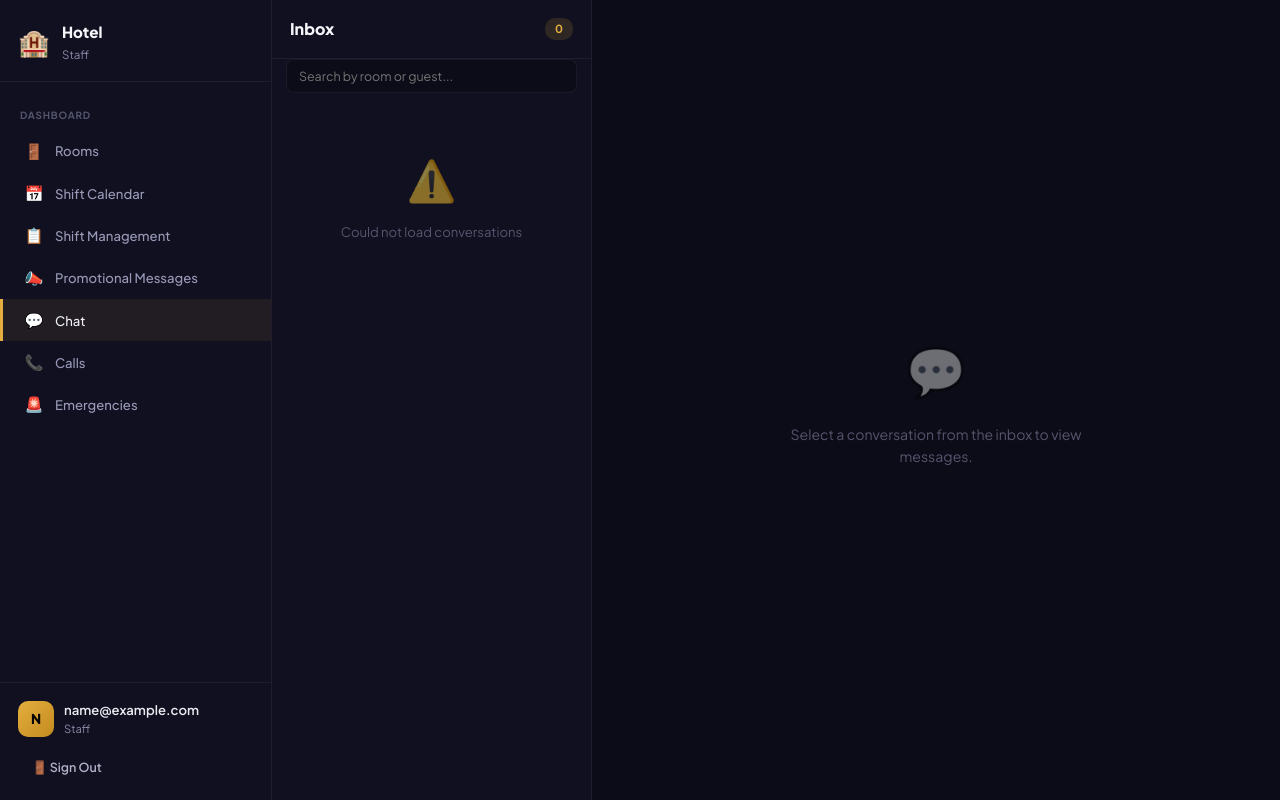
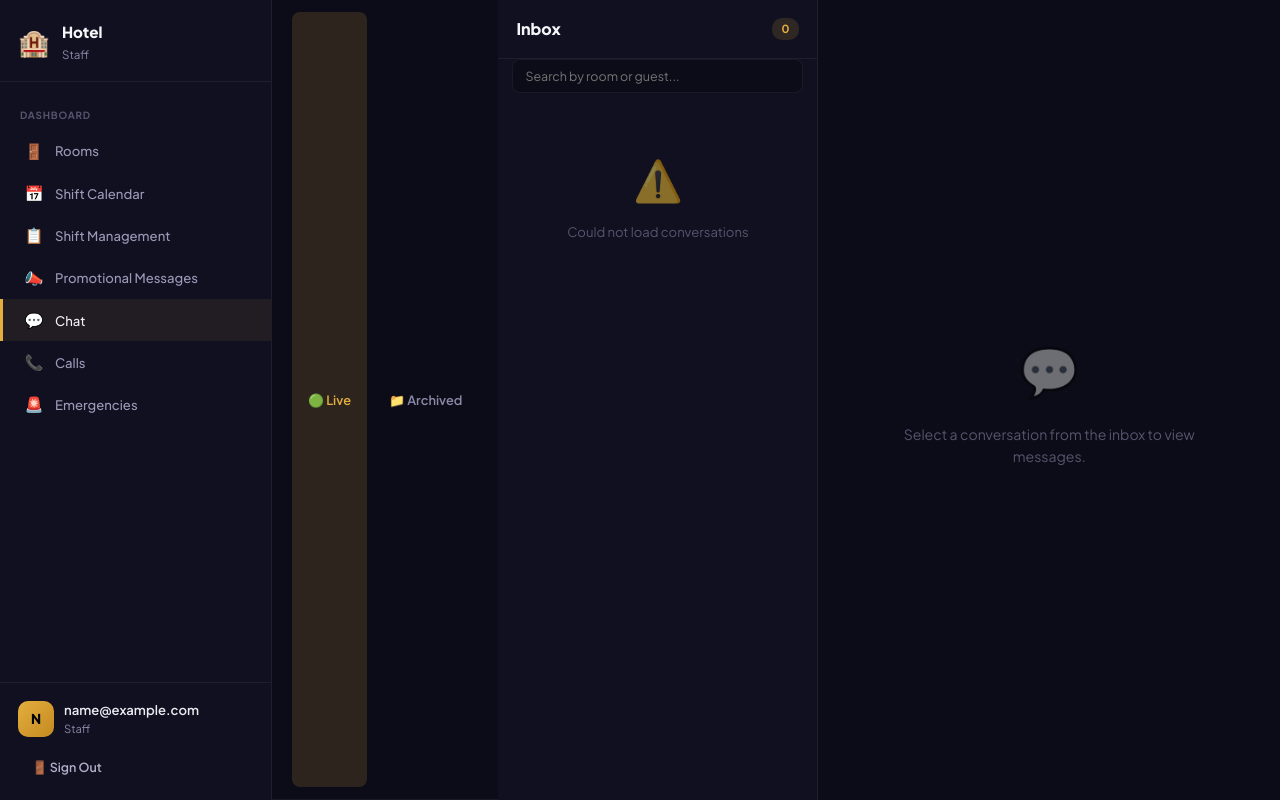
Before and after one commit to Aminco6/voddic-hotel-connect, a plain HTML site: page staff/dashboard/chat.html in a window 1280 px wide. Drawn offline with Linux system fonts and the light colour scheme; no server answers; sample sign-in values are in the browser's storage.

Commit message:
feat(staff chat): insert tab bar + fix loadThreads ?status param

```diff
--- a/staff/dashboard/chat.html
+++ b/staff/dashboard/chat.html
@@ -139,6 +139,10 @@ a{text-decoration:none;color:inherit}button{border:none;background:none;cursor:p
 </aside>
 
 <main class="main" id="main">
+  <div class="chat-tabs">
+    <button class="chat-tab active" data-tab="live" onclick="switchChatTab('live')">🟢 Live</button>
+    <button class="chat-tab" data-tab="archived" onclick="switchChatTab('archived')">📁 Archived</button>
+  </div>
   <div class="threads-pane">
     <div class="threads-header">
       <h2>Inbox</h2>
@@ -236,7 +240,7 @@ function showToast(msg, type) {
 // ============================================================
 async function loadThreads() {
     try {
-        var res = await fetch(API + "/chat/staff/threads/", {
+        var res = await fetch(API + "/chat/staff/threads/?status=" + ((currentTab === "live") ? "open" : currentTab) + "", {
             headers: { "Authorization": "Bearer " + token }
         });
         if (!res.ok) {
```
